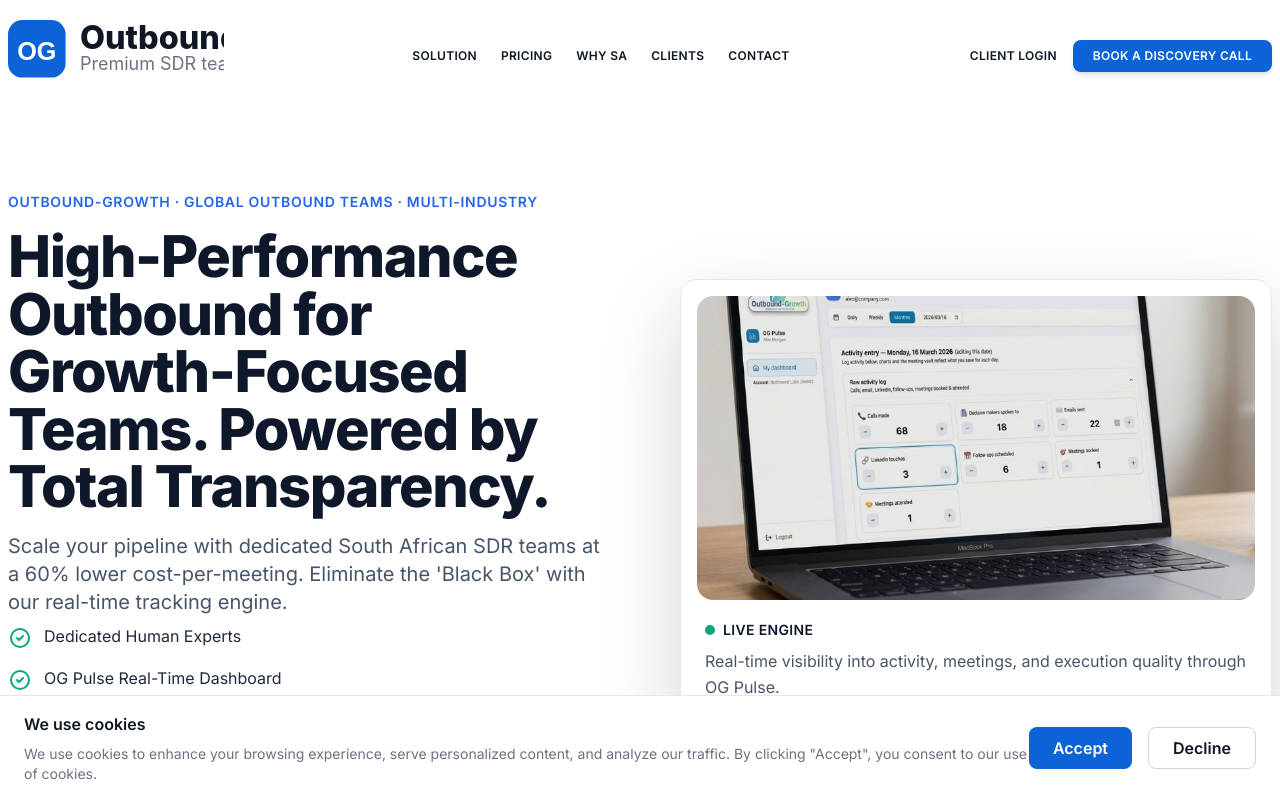
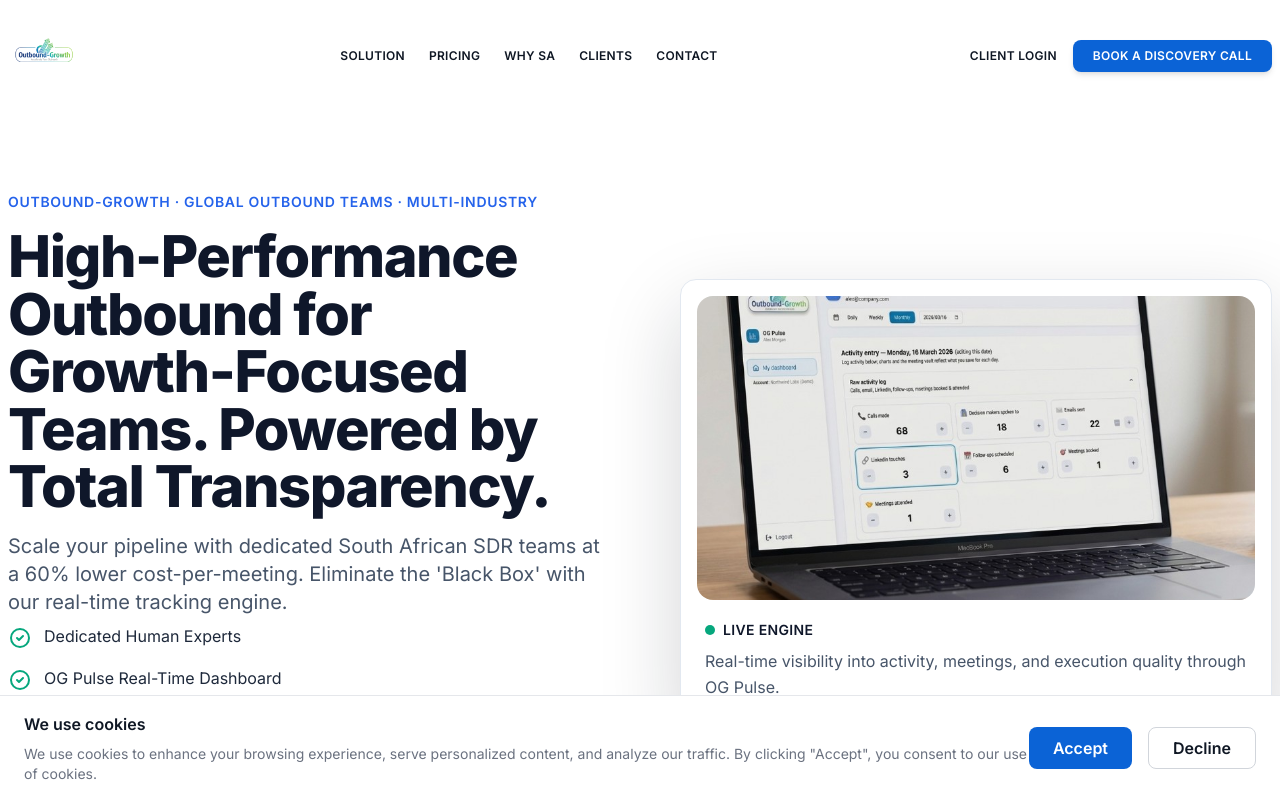
Before and after one commit to BernieBrunsdon/outbound-growth-website, a Next.js app: page / in a window 1280 px wide. Shown: the top 798 px of the page. Built offline with nearby package versions, Linux system fonts and the light colour scheme.

Commit message:
Restore brand logo asset in header.
Use logo.png as the primary header logo and keep the previous Title image as fallback so the correct brand mark displays in production.

Made-with: Cursor

```diff
--- a/src/components/Header.jsx
+++ b/src/components/Header.jsx
@@ -35,11 +35,11 @@ export default function Header() {
             className="flex items-center shrink-0 rounded-xl focus-visible:outline-none"
           >
             <img
-              src="/images/logo.svg"
+              src="/images/logo.png"
               alt="Outbound-Growth Logo"
               className="h-12 sm:h-14 md:h-16 lg:h-[72px] w-auto object-contain block"
               onError={(e) => {
-                e.target.src = '/images/logo.png';
+                e.target.src = '/images/Title (4).png';
               }}
             />
           </Link>
```
